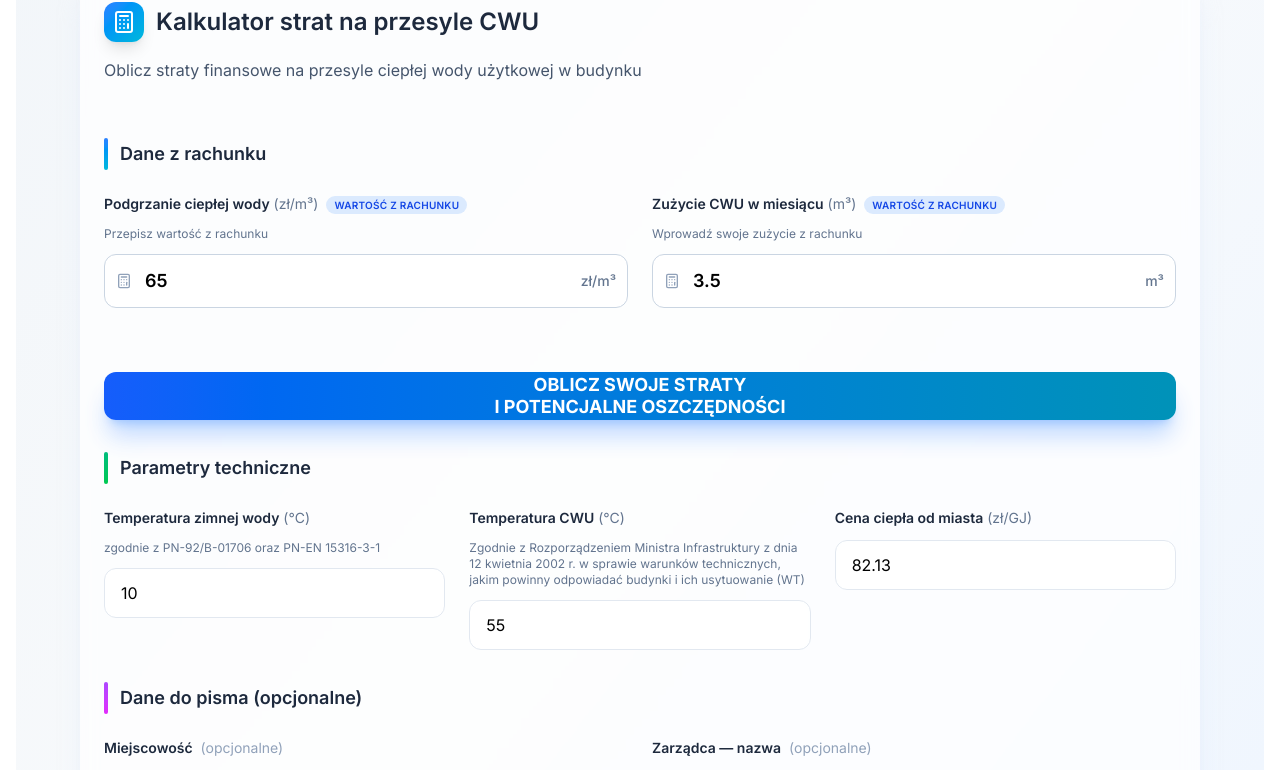
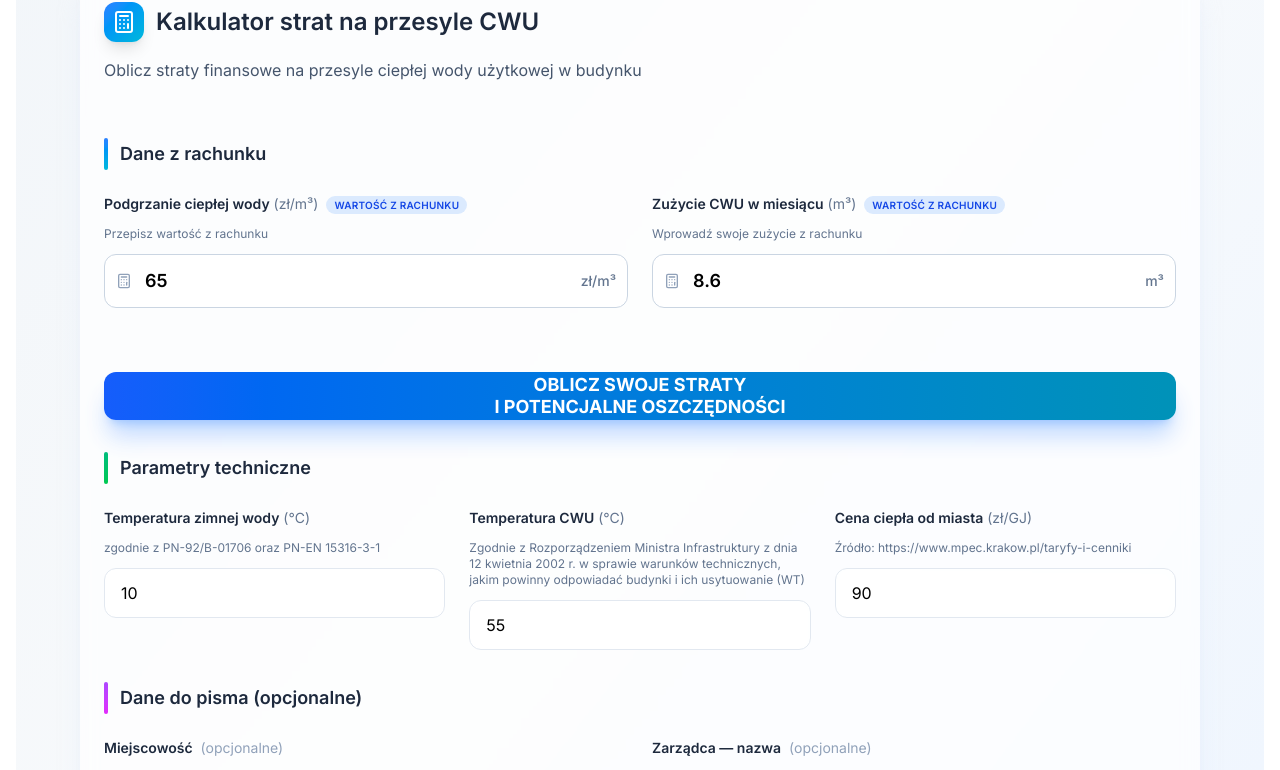
Before and after one commit to maciejslusarczykprofinstal/CWUv6, a Next.js app: page /mieszkancy in a window 1280 px wide. Shown: the part 510-1280 px from the top of the page. Built offline with nearby package versions, Linux system fonts and the light colour scheme.

Commit message:
feat: update default values and add MPEC source - consumption 8.6m, heat price 90zł/GJ

```diff
--- a/src/app/mieszkancy/page.tsx
+++ b/src/app/mieszkancy/page.tsx
@@ -233,8 +233,8 @@ export default function MieszkancyPage() {
                         step="0.1"
                         min="0"
                         inputMode="decimal"
-                        placeholder="np. 3.5"
-                        defaultValue={3.5}
+                        placeholder="np. 8.6"
+                        defaultValue={8.6}
                         aria-label="Zużycie CWU w metrach sześciennych na miesiąc"
                         className="w-full pl-10 pr-12 py-3 border border-slate-300 dark:border-slate-700 rounded-xl bg-white dark:bg-slate-800 focus:ring-2 focus:ring-blue-600 focus:border-transparent transition-all placeholder-slate-400 dark:placeholder-slate-500 text-lg font-semibold"
                         required
@@ -295,12 +295,12 @@ export default function MieszkancyPage() {
                       required
                     />
                   </Field>
-                  <Field label="Cena ciepła od miasta" unit="zł/GJ">
+                  <Field label="Cena ciepła od miasta" unit="zł/GJ" hint="Źródło: https://www.mpec.krakow.pl/taryfy-i-cenniki">
                     <input
                       name="heatPriceFromCity"
                       type="number"
                       step="0.01"
-                      defaultValue={82.13}
+                      defaultValue={90}
                       className="w-full px-4 py-3 border border-slate-200 dark:border-slate-700 rounded-xl bg-white/50 dark:bg-slate-800/50 backdrop-blur-sm focus:ring-2 focus:ring-blue-500 focus:border-transparent transition-all placeholder-slate-400 dark:placeholder-slate-500"
                       required
                     />
```
